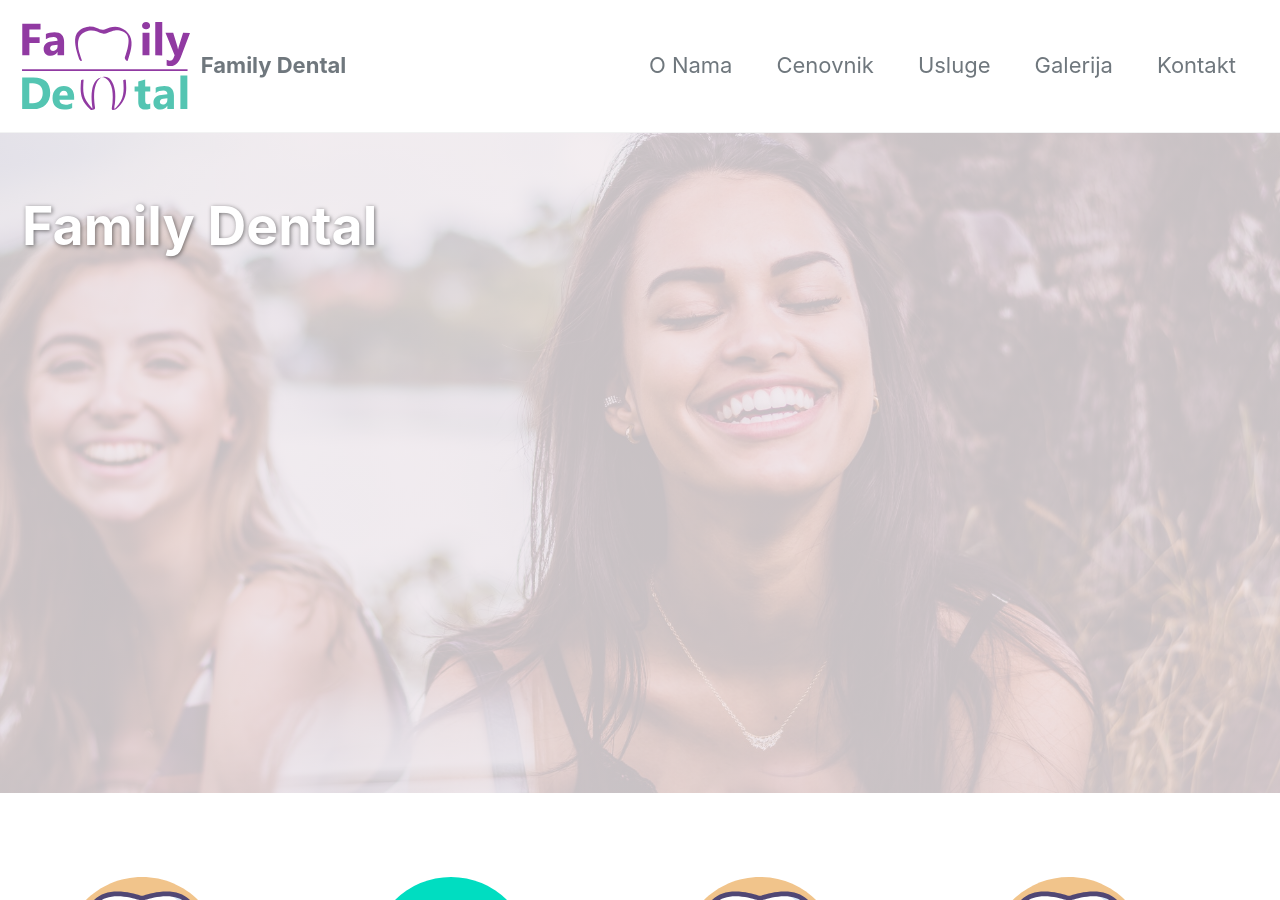
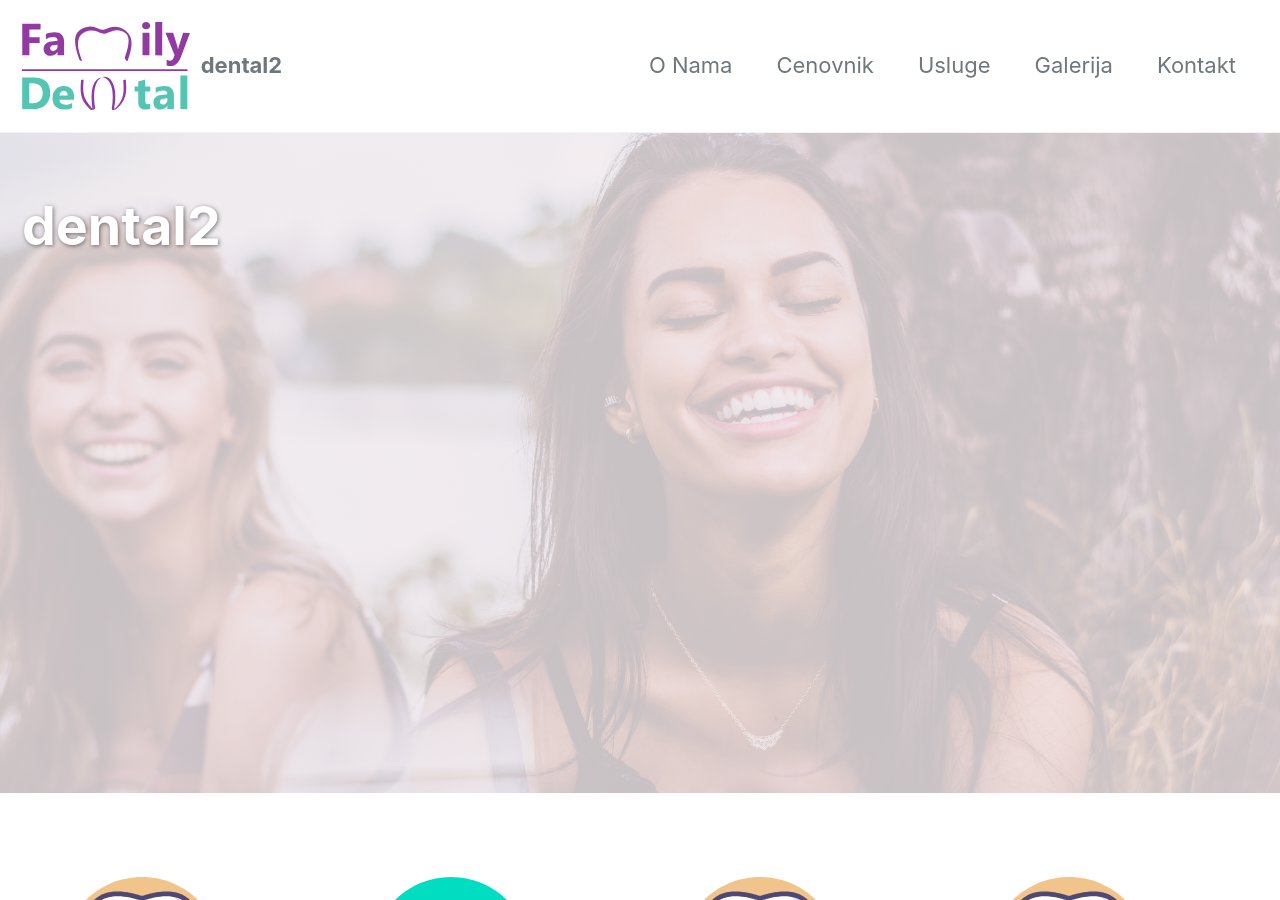
Before and after one commit to kukibrkica/dental2, a Jekyll site: the page built from index.html, in a window 1280 px wide and 900 px high. Built offline with Jekyll 4.4.1, drawn with Linux system fonts in a browser that asks for light colours; cached includes are drawn as plain includes; the list of posts is cut into pages by our own code; some of the changed text lies outside the part shown.

Commit message:
Update _config.yml
change in title

```diff
--- a/_config.yml
+++ b/_config.yml
@@ -13,7 +13,7 @@
 # you will see them accessed via {{ site.title }}, {{ site.email }}, and so on.
 # You can create any custom variable you would like, and they will be accessible
 # in the templates via {{ site.myvariable }}.
-title: Family Dental
+title:
 email:
 description: >- # this means to ignore newlines until "baseurl:"
   Opšta ordinacija denalne medicine
```
